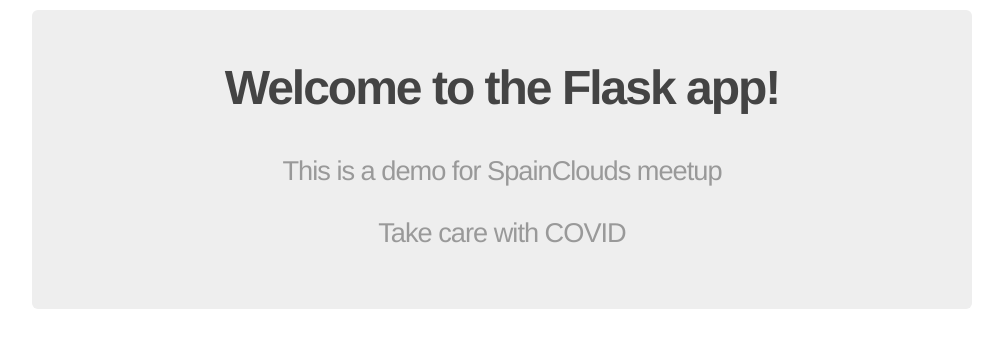
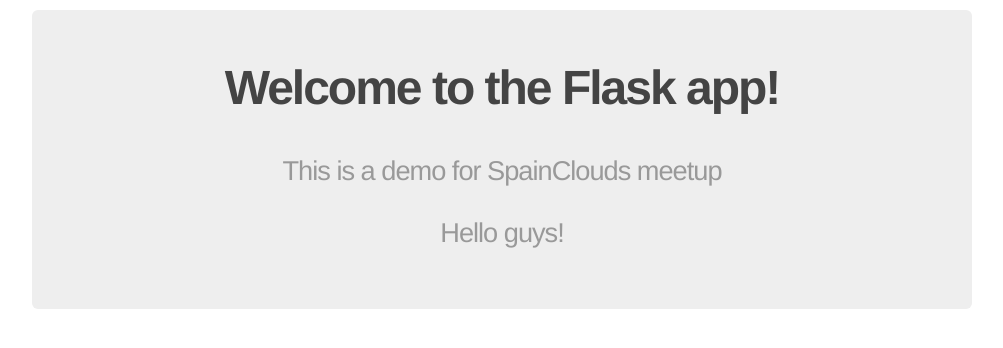
Before and after one commit to carlostighe/apache-flask, a Python web app: template app/templates/index.html in a window 1280 px wide. Shown: the part 53-401 px from the top of the page, without its empty margins (138-1141 px from the left). Run offline with Jinja, Linux system fonts and the light colour scheme; the template is opened without the code that fills it, so the values that code supplies are empty.

Commit message:
new text

```diff
--- a/app/templates/index.html
+++ b/app/templates/index.html
@@ -3,6 +3,6 @@
   <div class="jumbo">
     <h2>Welcome to the Flask app! <h2>
     <h3>This is a demo for SpainClouds meetup<h3>
-    <h3>Take care with COVID<h3>
+    <h3>Hello guys!<h3>
   </div>
 {% endblock %}
```
